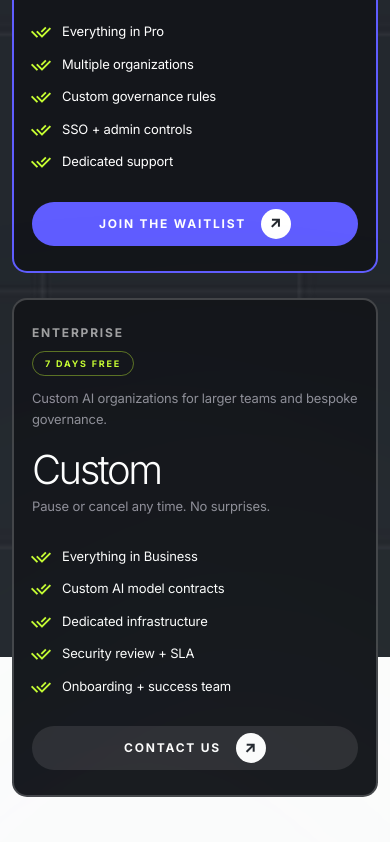
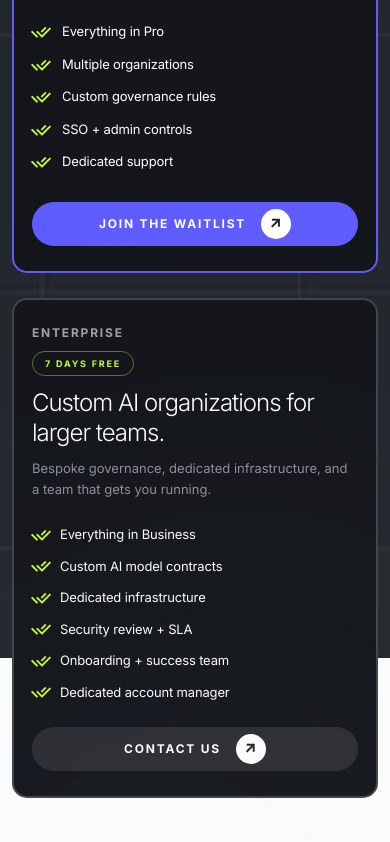
Before and after one commit to Joshua-Onyekachukwu/orq8, a Next.js app in the folder apps/landing/: page / in a window 390 px wide. Shown: the part 10671-11513 px from the top of the page. Built offline with nearby package versions, Linux system fonts and the light colour scheme.

Commit message:
Restructure pricing to 3 tier cards with Enterprise as a separate CTA container below

```diff
--- a/apps/landing/src/components/Common/Pricing.tsx
+++ b/apps/landing/src/components/Common/Pricing.tsx
@@ -61,21 +61,15 @@ const Pricing: React.FC = () => {
       ],
       cta: { label: "Join the waitlist", href: "/#waitlist" },
     },
-    {
-      title: "Enterprise",
-      description:
-        "Custom AI organizations for larger teams and bespoke governance.",
-      price: "Custom",
-      priceNote: "",
-      features: [
-        "Everything in Business",
-        "Custom AI model contracts",
-        "Dedicated infrastructure",
-        "Security review + SLA",
-        "Onboarding + success team",
-      ],
-      cta: { label: "Contact us", href: "/contact/" },
-    },
+  ];
+
+  const enterpriseFeatures: string[] = [
+    "Everything in Business",
+    "Custom AI model contracts",
+    "Dedicated infrastructure",
+    "Security review + SLA",
+    "Onboarding + success team",
+    "Dedicated account manager",
   ];
 
   const styles: Record<string, { border: string; text: string; button: string; buttonHover: string; buttonText: string }> = {
@@ -98,13 +92,6 @@ const Pricing: React.FC = () => {
       text: "text-primary-500",
       button: "bg-primary-500",
       buttonHover: "hover:bg-lime hover:text-black",
-      buttonText: "text-white",
-    },
-    Enterprise: {
-      border: "border-white/20",
-      text: "text-white/60",
-      button: "bg-white/10",
-      buttonHover: "hover:bg-primary-500 hover:text-white",
       buttonText: "text-white",
     },
   };
@@ -130,7 +117,7 @@ const Pricing: React.FC = () => {
           </div>
 
           <div className="md:max-w-[1316px] mx-auto relative top-[140px] -mt-[140px]">
-            <div className="grid grid-cols-1 md:grid-cols-2 xl:grid-cols-4 gap-[25px]">
+            <div className="grid grid-cols-1 md:grid-cols-2 xl:grid-cols-3 gap-[25px]">
               {pricingPlans.map((plan, index) => {
                 const s = styles[plan.title];
                 const popular = Boolean(plan.popular);
@@ -191,6 +178,48 @@ const Pricing: React.FC = () => {
                 );
               })}
             </div>
+
+            <div className="mt-[25px] lift-card border-[2px] md:border-[5px] lg:border-[10px] border-white/20 rounded-[15px] md:rounded-[30px] bg-navy-800 px-[18px] md:px-[30px] lg:px-[45px] py-[25px] md:py-[35px] lg:py-[40px]">
+              <div className="flex flex-col lg:flex-row lg:items-center gap-[25px] md:gap-[35px] lg:gap-[50px]">
+                <div className="lg:max-w-[280px] lg:flex-shrink-0">
+                  <span className="block mb-[10px] md:mb-[15px] uppercase font-bold tracking-[1.8px] text-xs text-white/60">
+                    Enterprise
+                  </span>
+                  <span className="inline-block mb-[12px] md:mb-[18px] rounded-[50px] border border-lime/40 text-lime text-[9px] font-bold uppercase tracking-[1.8px] px-[12px] py-[5px]">
+                    7 days free
+                  </span>
+                  <h3 className="!mb-0 !font-light !text-xl md:!text-2xl lg:!text-[28px] -tracking-[1px] md:-tracking-[1.6px] !text-white">
+                    Custom AI organizations for larger teams.
+                  </h3>
+                  <p className="!mb-0 mt-[10px] md:mt-[14px] text-[#8f8f99] md:text-[15px] lg:text-md">
+                    Bespoke governance, dedicated infrastructure, and a team that
+                    gets you running.
+                  </p>
+                </div>
+                <ul className="flex-1 grid grid-cols-1 sm:grid-cols-2 xl:grid-cols-3 gap-x-[25px] gap-y-[12px] md:gap-y-[14px]">
+                  {enterpriseFeatures.map((feature, featureIndex) => (
+                    <li
+                      key={featureIndex}
+                      className="relative ltr:pl-[28px] rtl:pr-[28px] text-white -tracking-[0.16px] md:text-[15px] lg:text-md"
+                    >
+                      <i className="ri-check-double-line absolute top-1/2 -translate-y-1/2 ltr:-left-[2px] rtl:-right-[2px] text-lime text-[22px] md:text-[24px]"></i>
+                      {feature}
+                    </li>
+                  ))}
+                </ul>
+                <div className="lg:flex-shrink-0">
+                  <Link
+                    href="/contact/"
+                    className={`btn-press block w-full lg:w-auto rounded-[60px] bg-white/10 hover:bg-lime hover:text-black p-[7px] md:p-[10px] lg:px-[26px] uppercase text-xs font-bold text-white tracking-[1.8px]`}
+                  >
+                    <span className="flex items-center justify-center gap-[15px] md:gap-[20px]">
+                      Contact us{" "}
+                      <i className="ri-arrow-right-up-line w-[30px] md:w-[36px] h-[30px] md:h-[36px] rounded-full bg-white dark:bg-dark text-black dark:text-white flex items-center justify-center text-md"></i>
+                    </span>
+                  </Link>
+                </div>
+              </div>
+            </div>
           </div>
         </div>
       </div>
```
